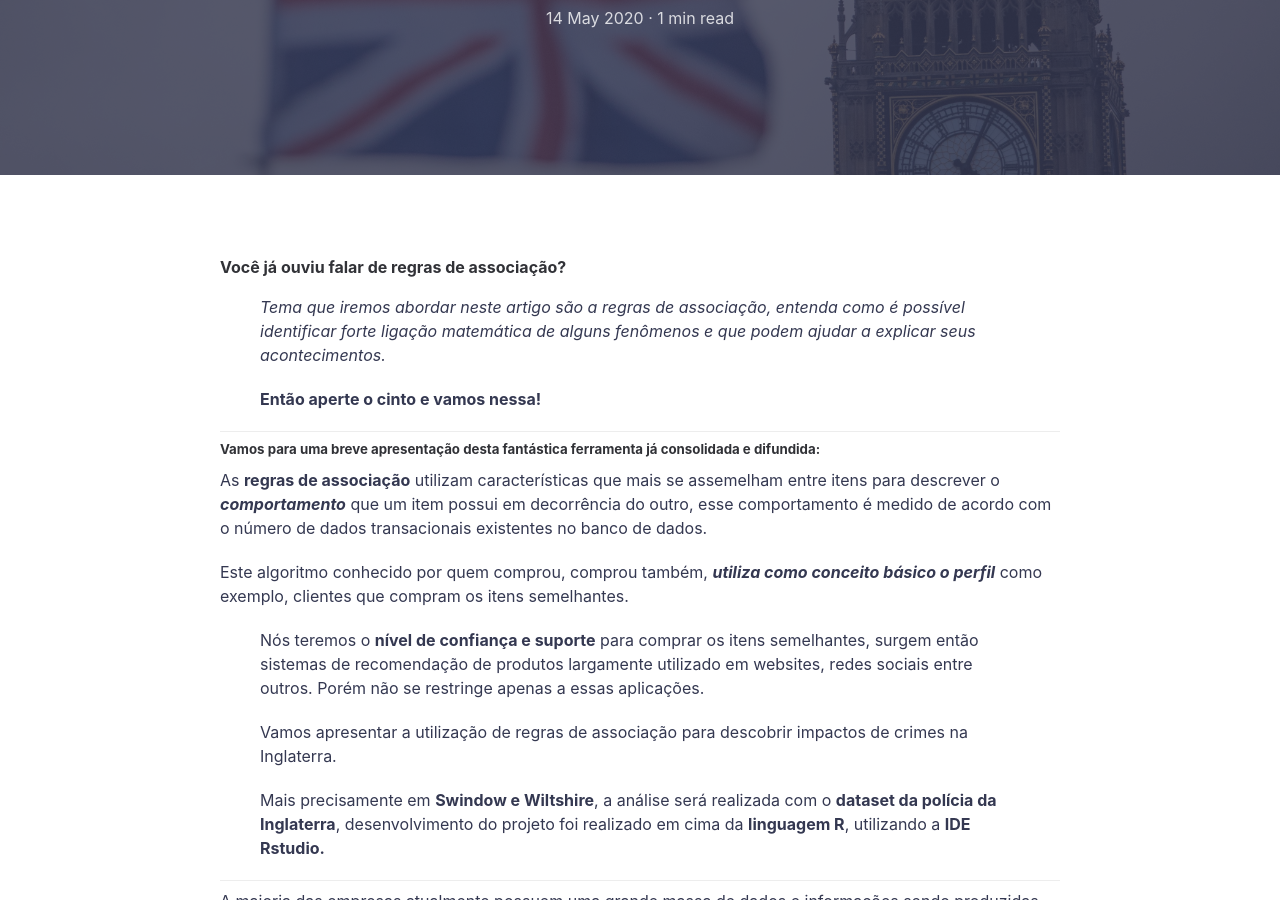
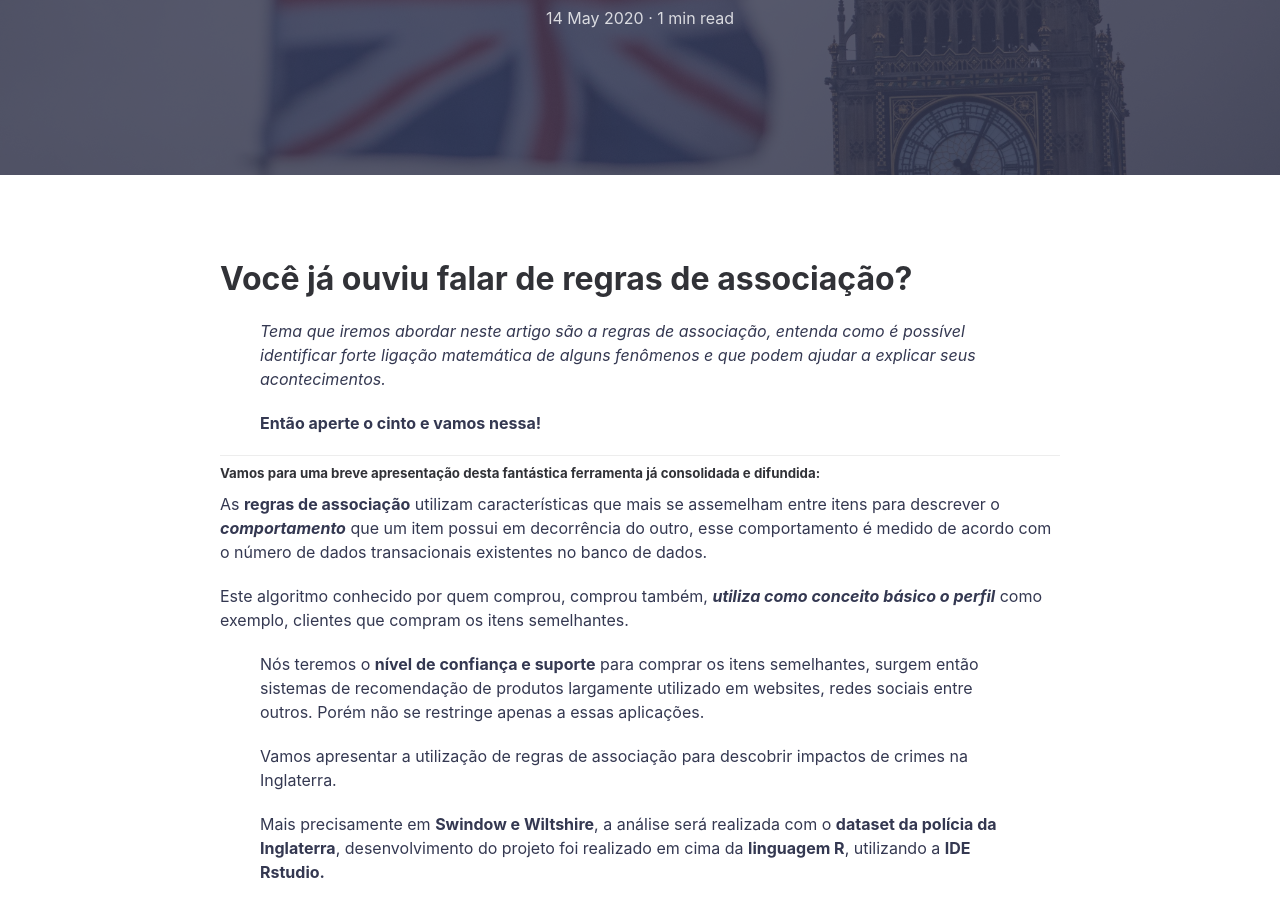
Before and after one commit to johndelara1/portfolioweb, a Jekyll site: the page built from _posts/2020-05-14-Regras de Associação.md, in a window 1280 px wide and 900 px high, scrolled down 401 px. Built offline with Jekyll 4.4.1, drawn with Linux system fonts in a browser that asks for light colours; comment, search, counter and statistics services are not loaded.

```diff
--- a/_posts/2020-05-14-Regras de Associação.md
+++ b/_posts/2020-05-14-Regras de Associação.md
@@ -6,7 +6,7 @@ featured-img: bandeira_inglaterra
 categories: [Machine Learning, Data Analysis, Rstudio, Big Data]
 ---
 
-#### Você já ouviu falar de regras de associação?
+# Você já ouviu falar de regras de associação?
 
 > *Tema que iremos abordar neste artigo são a regras de associação, entenda como é possível identificar forte ligação matemática de alguns fenômenos e que podem ajudar a explicar seus acontecimentos.*
 >
```
